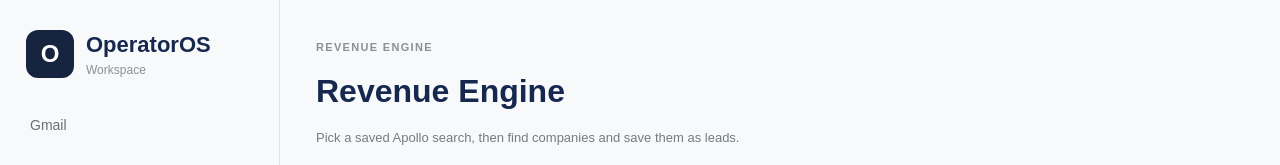
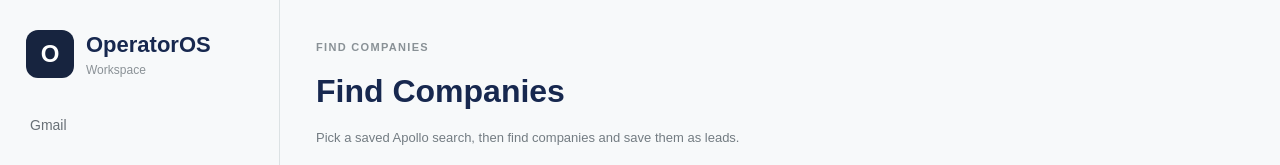
Before and after one commit to robertk-star/operator-os, a Next.js app: page /app/revenue in a window 1280 px wide. Shown: the top 165 px of the page. Built offline with nearby package versions, Linux system fonts and the light colour scheme; no server answers.

Commit message:
Rename Revenue Engine page title to Find Companies

```diff
--- a/app/app/revenue/page.tsx
+++ b/app/app/revenue/page.tsx
@@ -27,8 +27,8 @@ export default async function RevenuePage({
 
   return (
     <section className="main">
-      <p className="kicker">Revenue Engine</p>
-      <h2>Revenue Engine</h2>
+      <p className="kicker">Find Companies</p>
+      <h2>Find Companies</h2>
       <p className="meta">Pick a saved Apollo search, then find companies and save them as leads.</p>
       <LeadFinder workspaceId={workspace?.id || ""} profiles={profiles} />
       <RevenueBoard
```
